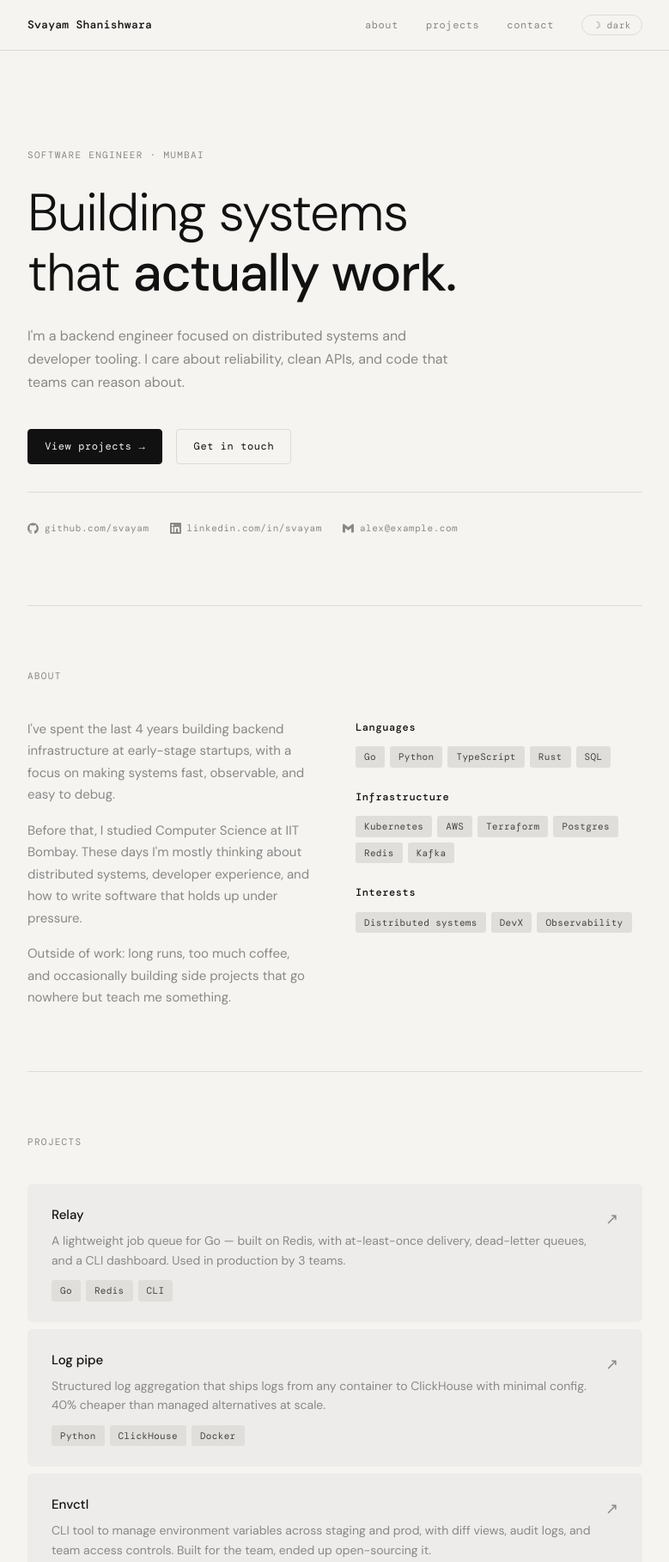
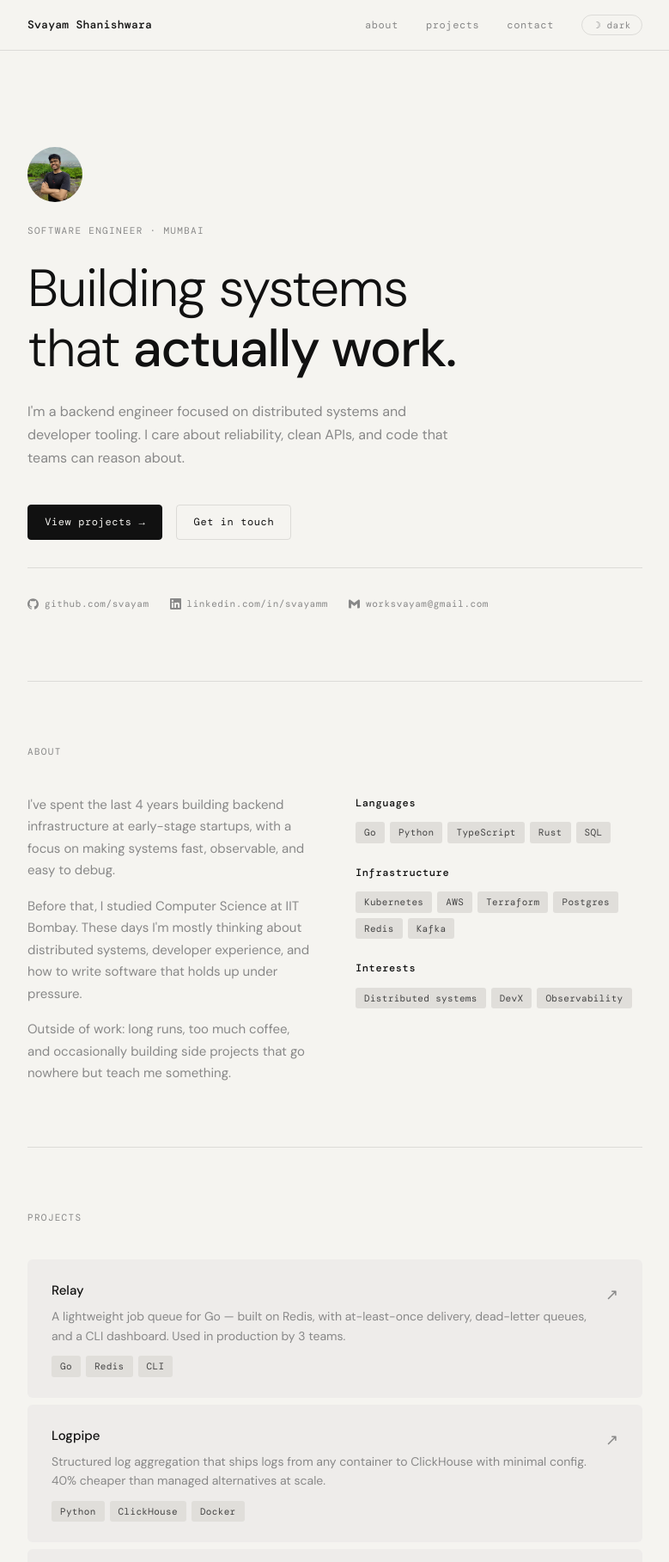
Before and after one commit to Svayam15/portfolio, a website built with webpack: page index.html in a window 1280 px wide. Shown: the top 1817 px of the page at 86% size, without its empty margins (250-1029 px from the left). Built offline with nearby package versions, Linux system fonts and the light colour scheme; a web font is replaced by a local one.

Commit message:
Personalized Changes 4

```diff
--- a/index.html
+++ b/index.html
@@ -3,7 +3,7 @@
 <head>
 <meta charset="UTF-8" />
 <meta name="viewport" content="width=device-width, initial-scale=1.0"/>
-<title>Alex Chen — Portfolio</title>
+<title>Svayam Shanishwara — Portfolio</title>
 <link rel="preconnect" href="https://fonts.googleapis.com">
 <link href="https://fonts.googleapis.com/css2?family=DM+Mono:wght@300;400;500&family=DM+Sans:wght@300;400;500&display=swap" rel="stylesheet">
 <style>
@@ -87,25 +87,34 @@
 
   /* Hero */
   .hero { padding: 7rem 0 5rem; border-bottom: 1px solid var(--border); }
+
+  .hero-photo {
+    width: 64px; height: 64px; border-radius: 50%;
+    object-fit: cover; object-position: center top;
+    margin-bottom: 1.5rem; display: block;
+    filter: grayscale(10%);
+    opacity: 0; animation: fadeUp 0.6s ease forwards;
+  }
+
   .hero-eyebrow {
     font-family: var(--mono); font-size: 11px; color: var(--muted);
     letter-spacing: 0.12em; text-transform: uppercase; margin-bottom: 1.5rem;
-    opacity: 0; animation: fadeUp 0.6s ease forwards;
+    opacity: 0; animation: fadeUp 0.6s ease 0.1s forwards;
   }
   .hero h1 {
     font-size: clamp(2.4rem, 5vw, 3.8rem); font-weight: 300;
     line-height: 1.15; letter-spacing: -0.02em; margin-bottom: 1.5rem;
-    opacity: 0; animation: fadeUp 0.6s ease 0.1s forwards;
+    opacity: 0; animation: fadeUp 0.6s ease 0.2s forwards;
   }
   .hero h1 em { font-style: normal; font-weight: 500; }
   .hero-sub {
     max-width: 500px; color: var(--muted); font-size: 16px;
     line-height: 1.7; margin-bottom: 2.5rem;
-    opacity: 0; animation: fadeUp 0.6s ease 0.2s forwards;
+    opacity: 0; animation: fadeUp 0.6s ease 0.3s forwards;
   }
   .hero-cta {
     display: flex; gap: 1rem; flex-wrap: wrap;
-    opacity: 0; animation: fadeUp 0.6s ease 0.3s forwards;
+    opacity: 0; animation: fadeUp 0.6s ease 0.4s forwards;
   }
 
   /* Social strip */
@@ -113,7 +122,7 @@
     display: flex; gap: 1.5rem; flex-wrap: wrap;
     margin-top: 2rem; padding-top: 2rem;
     border-top: 1px solid var(--border);
-    opacity: 0; animation: fadeUp 0.6s ease 0.4s forwards;
+    opacity: 0; animation: fadeUp 0.6s ease 0.5s forwards;
   }
   .social-link {
     display: inline-flex; align-items: center; gap: 7px;
@@ -130,20 +139,11 @@
     padding: 0.6rem 1.2rem; border-radius: 4px; text-decoration: none;
     transition: all 0.2s; cursor: pointer;
   }
-  .btn-primary {
-    background: var(--ink); color: var(--bg);
-    border: 1px solid var(--ink);
-  }
+  .btn-primary { background: var(--ink); color: var(--bg); border: 1px solid var(--ink); }
   .btn-primary:hover { opacity: 0.82; }
-  .btn-ghost {
-    background: transparent; color: var(--ink);
-    border: 1px solid var(--border);
-  }
+  .btn-ghost { background: transparent; color: var(--ink); border: 1px solid var(--border); }
   .btn-ghost:hover { background: var(--card); }
-  .btn-dl {
-    background: transparent; color: var(--ink);
-    border: 1px solid var(--border);
-  }
+  .btn-dl { background: transparent; color: var(--ink); border: 1px solid var(--border); }
   .btn-dl:hover { background: var(--card-hover); }
   .btn-dl svg { fill: currentColor; }
 
@@ -222,8 +222,7 @@
     margin-top: 2.5rem; background: var(--card);
     border-radius: 8px; padding: 1.5rem 1.75rem;
     display: flex; align-items: center; justify-content: space-between;
-    gap: 1rem; flex-wrap: wrap;
-    transition: background 0.3s;
+    gap: 1rem; flex-wrap: wrap; transition: background 0.3s;
   }
   .resume-card-text p:first-child { font-weight: 500; font-size: 14px; margin-bottom: 0.2rem; }
   .resume-card-text p:last-child { font-family: var(--mono); font-size: 11px; color: var(--muted); }
@@ -271,6 +270,7 @@
   <div class="container">
 
     <div class="hero">
+      <img src="photo.jpg" alt="Svayam Shanishwara" class="hero-photo" />
       <p class="hero-eyebrow">Software Engineer · Mumbai</p>
       <h1>Building systems<br>that <em>actually work.</em></h1>
       <p class="hero-sub">I'm a backend engineer focused on distributed systems and developer tooling. I care about reliability, clean APIs, and code that teams can reason about.</p>
@@ -283,13 +283,13 @@
           <svg viewBox="0 0 24 24"><path d="M12 .297c-6.63 0-12 5.373-12 12 0 5.303 3.438 9.8 8.205 11.385.6.113.82-.258.82-.577 0-.285-.01-1.04-.015-2.04-3.338.724-4.042-1.61-4.042-1.61C4.422 18.07 3.633 17.7 3.633 17.7c-1.087-.744.084-.729.084-.729 1.205.084 1.838 1.236 1.838 1.236 1.07 1.835 2.809 1.305 3.495.998.108-.776.417-1.305.76-1.605-2.665-.3-5.466-1.332-5.466-5.93 0-1.31.465-2.38 1.235-3.22-.135-.303-.54-1.523.105-3.176 0 0 1.005-.322 3.3 1.23.96-.267 1.98-.399 3-.405 1.02.006 2.04.138 3 .405 2.28-1.552 3.285-1.23 3.285-1.23.645 1.653.24 2.873.12 3.176.765.84 1.23 1.91 1.23 3.22 0 4.61-2.805 5.625-5.475 5.92.42.36.81 1.096.81 2.22 0 1.606-.015 2.896-.015 3.286 0 .315.21.69.825.57C20.565 22.092 24 17.592 24 12.297c0-6.627-5.373-12-12-12"/></svg>
           github.com/svayam
         </a>
-        <a href="www.linkedin.com/in/svayamm" target="_blank" class="social-link">
+        <a href="https://www.linkedin.com/in/svayamm" target="_blank" class="social-link">
           <svg viewBox="0 0 24 24"><path d="M20.447 20.452h-3.554v-5.569c0-1.328-.027-3.037-1.852-3.037-1.853 0-2.136 1.445-2.136 2.939v5.667H9.351V9h3.414v1.561h.046c.477-.9 1.637-1.85 3.37-1.85 3.601 0 4.267 2.37 4.267 5.455v6.286zM5.337 7.433c-1.144 0-2.063-.926-2.063-2.065 0-1.138.92-2.063 2.063-2.063 1.14 0 2.064.925 2.064 2.063 0 1.139-.925 2.065-2.064 2.065zm1.782 13.019H3.555V9h3.564v11.452zM22.225 0H1.771C.792 0 0 .774 0 1.729v20.542C0 23.227.792 24 1.771 24h20.451C23.2 24 24 23.227 24 22.271V1.729C24 .774 23.2 0 22.222 0h.003z"/></svg>
-          linkedin.com/in/svayam
+          linkedin.com/in/svayamm
         </a>
         <a href="mailto:worksvayam@gmail.com" class="social-link">
           <svg viewBox="0 0 24 24"><path d="M24 5.457v13.909c0 .904-.732 1.636-1.636 1.636h-3.819V11.73L12 16.64l-6.545-4.91v9.273H1.636A1.636 1.636 0 0 1 0 19.366V5.457c0-2.023 2.309-3.178 3.927-1.964L5.455 4.64 12 9.548l6.545-4.91 1.528-1.145C21.69 2.28 24 3.434 24 5.457z"/></svg>
-          alex@example.com
+          worksvayam@gmail.com
         </a>
       </div>
     </div>
@@ -338,7 +338,7 @@
         </a>
         <a class="project-card" href="#" onclick="return false;">
           <div>
-            <p class="project-name">Log pipe</p>
+            <p class="project-name">Logpipe</p>
             <p class="project-desc">Structured log aggregation that ships logs from any container to ClickHouse with minimal config. 40% cheaper than managed alternatives at scale.</p>
             <div class="tags"><span class="tag">Python</span><span class="tag">ClickHouse</span><span class="tag">Docker</span></div>
           </div>
@@ -354,7 +354,7 @@
         </a>
         <a class="project-card" href="#" onclick="return false;">
           <div>
-            <p class="project-name">Fault line</p>
+            <p class="project-name">Faultline</p>
             <p class="project-desc">Chaos engineering harness for microservices — injects network partitions, latency, and error responses to test failure paths before they hit prod.</p>
             <div class="tags"><span class="tag">Go</span><span class="tag">Kubernetes</span><span class="tag">gRPC</span></div>
           </div>
@@ -374,7 +374,7 @@
               <span class="contact-label">Email</span>
             </div>
             <div class="contact-right">
-              <span class="contact-val">worksvayam.com</span>
+              <span class="contact-val">worksvayam@gmail.com</span>
               <span class="c-arrow">↗</span>
             </div>
           </a>
@@ -384,17 +384,17 @@
               <span class="contact-label">GitHub</span>
             </div>
             <div class="contact-right">
-              <span class="contact-val">github.com/svayam</span>
+              <span class="contact-val">github.com/Svayam15</span>
               <span class="c-arrow">↗</span>
             </div>
           </a>
-          <a href="https://linkedin.com/in/svayamm" target="_blank" class="contact-item">
+          <a href="https://www.linkedin.com/in/svayamm" target="_blank" class="contact-item">
             <div class="contact-left">
               <svg viewBox="0 0 24 24"><path d="M20.447 20.452h-3.554v-5.569c0-1.328-.027-3.037-1.852-3.037-1.853 0-2.136 1.445-2.136 2.939v5.667H9.351V9h3.414v1.561h.046c.477-.9 1.637-1.85 3.37-1.85 3.601 0 4.267 2.37 4.267 5.455v6.286zM5.337 7.433c-1.144 0-2.063-.926-2.063-2.065 0-1.138.92-2.063 2.063-2.063 1.14 0 2.064.925 2.064 2.063 0 1.139-.925 2.065-2.064 2.065zm1.782 13.019H3.555V9h3.564v11.452zM22.225 0H1.771C.792 0 0 .774 0 1.729v20.542C0 23.227.792 24 1.771 24h20.451C23.2 24 24 23.227 24 22.271V1.729C24 .774 23.2 0 22.222 0h.003z"/></svg>
               <span class="contact-label">LinkedIn</span>
             </div>
             <div class="contact-right">
-              <span class="contact-val">linkedin.com/in/svayam</span>
+              <span class="contact-val">linkedin.com/in/svayamm</span>
               <span class="c-arrow">↗</span>
             </div>
           </a>
@@ -405,7 +405,7 @@
             <p>Resume</p>
             <p>PDF · Last updated March 2025</p>
           </div>
-          <a href="resume.pdf" download="Svayam's Resume.pdf" class="btn btn-dl">
+          <a href="resume.pdf" download="Svayam_Resume.pdf" class="btn btn-dl">
             <svg width="13" height="13" viewBox="0 0 24 24"><path d="M12 16l-5-5h3V4h4v7h3l-5 5zm-7 2h14v2H5v-2z"/></svg>
             Download CV
           </a>
```
Also changed, not shown: photo.jpg (added).
